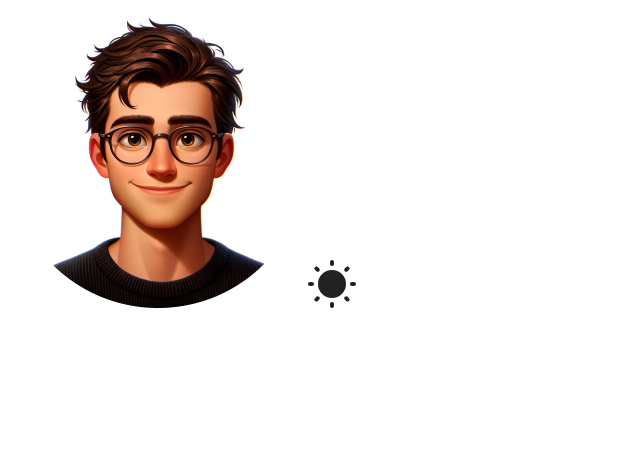
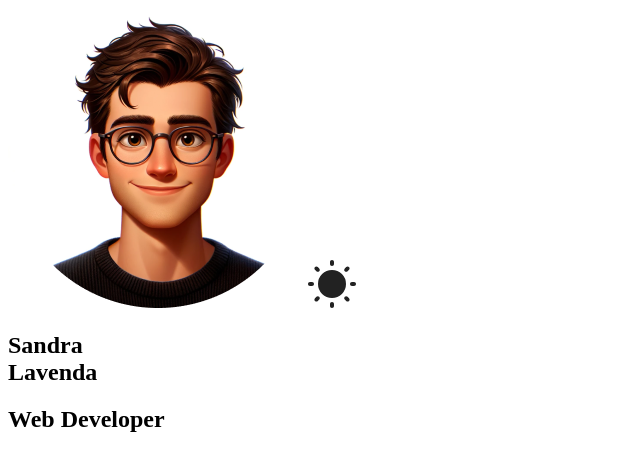
Before and after one commit to ProximaD/myportfolio, a React (Vite) app: page / in a window 1280 px wide. Shown: the top 470 px of the page, without its empty margins (0-640 px from the left). Built offline with nearby package versions, Linux system fonts and the light colour scheme.

Commit message:
Added <h1> and <h2> element

```diff
--- a/src/sections/Hero/Hero.jsx
+++ b/src/sections/Hero/Hero.jsx
@@ -3,12 +3,12 @@ import heroImg from '../../assets/hero-img.png';
 import themeIcon from '../../assets/sun.svg';
 
 function Hero() {
-  return <section id="hero">
+  return <section id="hero" className={styles.container}>
     <div className={styles.colorModeContainer}>
       <img
       className={styles.hero}
-      src={heroImg} a
-      lt="Profile picture of Sandra Lavenda"
+      src={heroImg}
+      alt="Profile picture of Sandra Lavenda"
       />
 
       <img
@@ -17,6 +17,10 @@ function Hero() {
       alt="Color mode icon"
       />
 
+<div className={styles.info}>
+  <h1>Sandra <br /> Lavenda</h1>
+  <h2>Web Developer</h2>
+</div>
     </div>
   </section>;
 }
```
